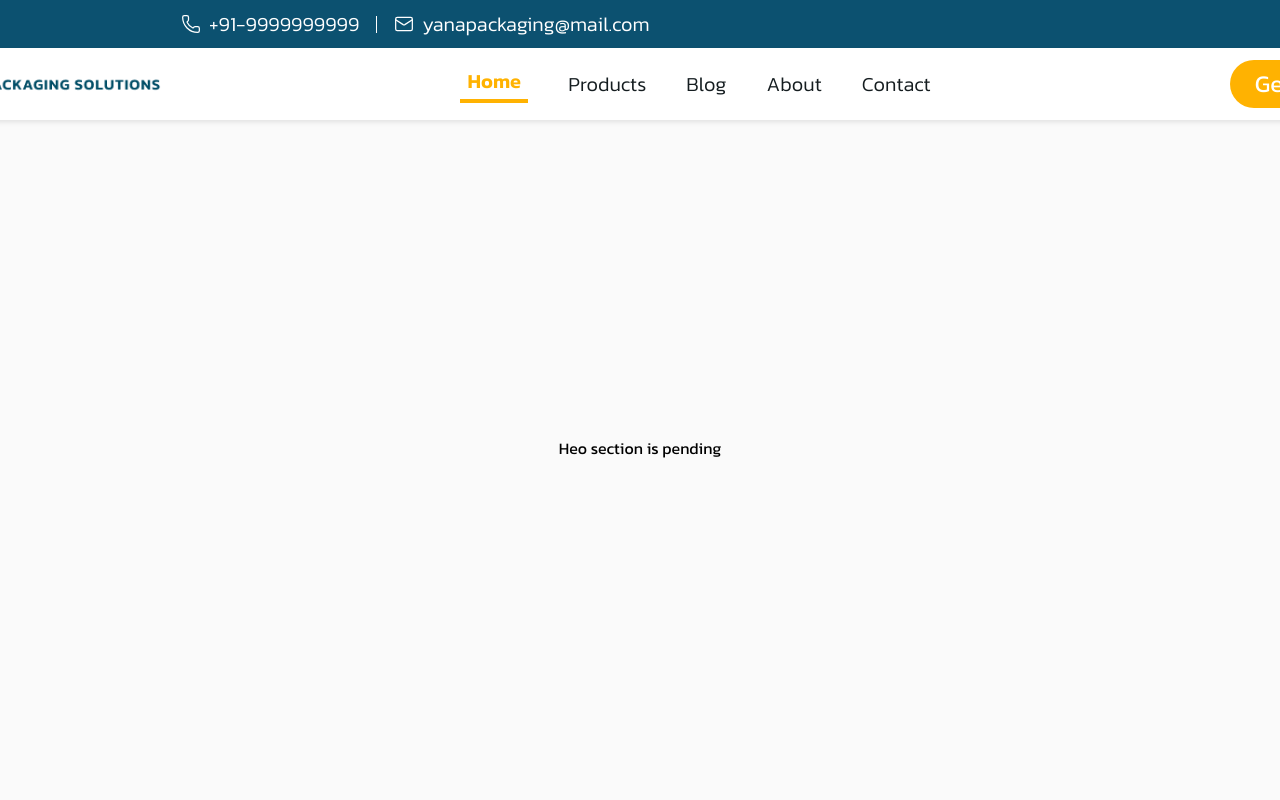
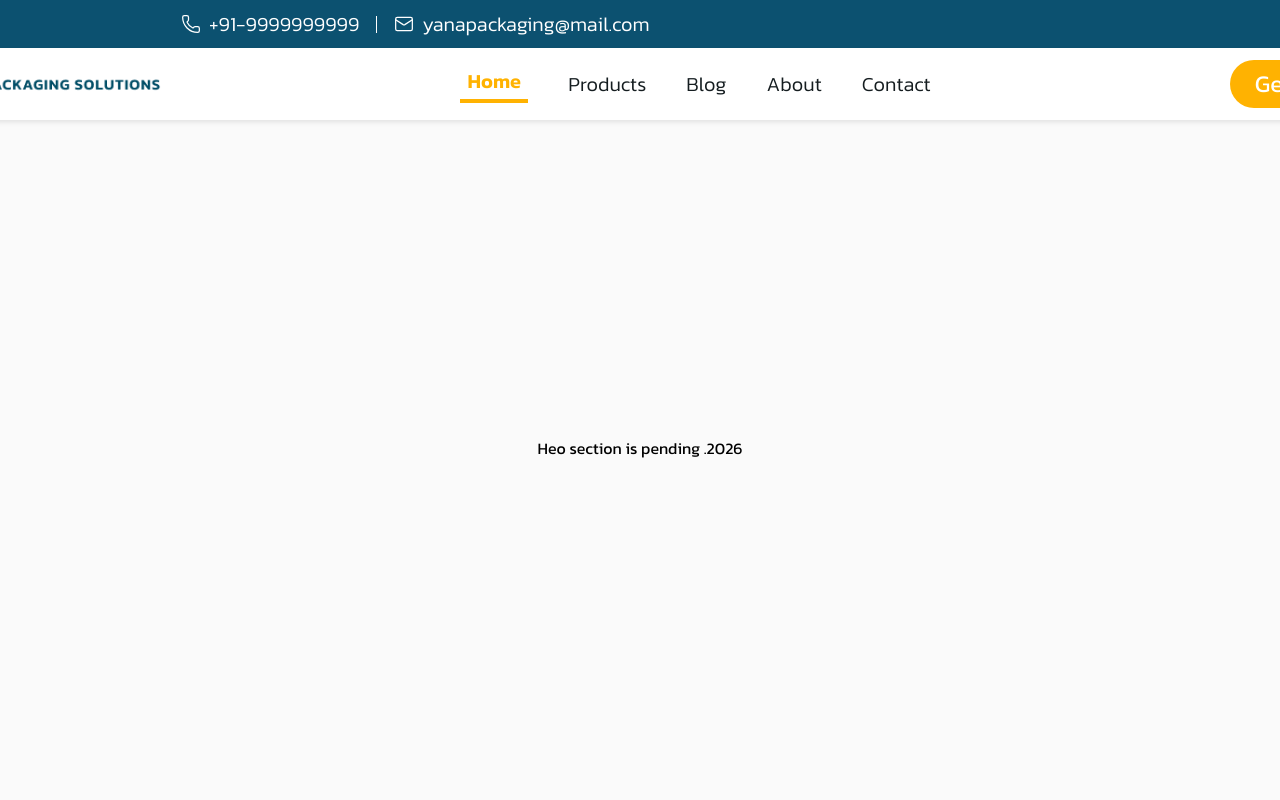
Before and after one commit to Amit-AdsRole/Yana-Packaging-Solution, a Next.js app: page / in a window 1280 px wide. Shown: the top 800 px of the page. Built offline with nearby package versions, Linux system fonts and the light colour scheme; no server answers.

Commit message:
aman fisrt commit

```diff
--- a/app/page.tsx
+++ b/app/page.tsx
@@ -4,6 +4,6 @@ import Image from "next/image";
 export default function Home() {
   return (
     <div className="flex min-h-screen items-center justify-center bg-zinc-50 font-sans ">
-Heo section is pending    </div>
+Heo section is pending .2026   </div>
   );
 }
```
